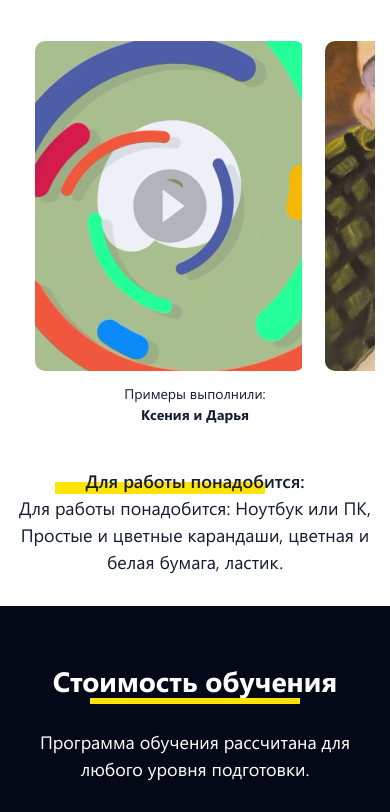
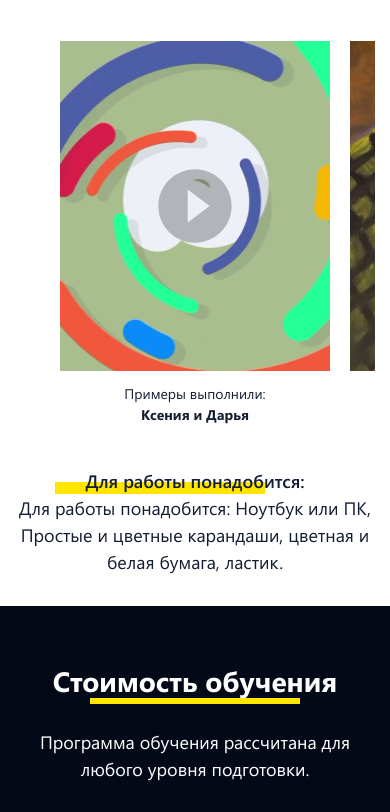
Before and after one commit to Denrubka/School, a plain HTML site: page index.html in a window 390 px wide. Shown: the part 3600-4412 px from the top of the page. Drawn offline with nearby package versions, Linux system fonts and the light colour scheme.

Commit message:
Add files via upload

```diff
--- a/css/style.css
+++ b/css/style.css
@@ -332,10 +332,14 @@ body {
 }
 .programs__slide {
     position: relative;
-    width: 270px !important;
+    /*width: 270px !important;*/
     border-radius: 10px;
-    overflow: hidden;
+    /*overflow: hidden;*/
     cursor: pointer;
+}
+.programs__slide-img {
+    width: 270px;
+    height: 330px;
 }
 .programs__slide:not(:last-child) {
     margin-right: 40px;
@@ -874,11 +878,15 @@ body {
         justify-content: flex-start;
         gap: 20px;
     }
-    .programs__slide {
-        display: flex;
-        flex-shrink: 0;
-    }
+    /*.programs__slide {*/
+    /*    display: flex;*/
+    /*    flex-shrink: 0;*/
+    /*}*/
     .programs__slide:not(:last-child) {
         margin-right: 0;
     }
+    .swiper {
+        width: 330px;
+        height: 100%;
+    }
 }
--- a/js/index.js
+++ b/js/index.js
@@ -11,8 +11,10 @@ $(document).ready(function() {
         $('.programs__slider').slick({
             infinite: false,
             arrows: false,
-            centerMode: false,
+            slidesToShow: 1,
             slidesToScroll: 1,
+            variableWidth: true,
+            centerMode: true,
         });
     }
 });
```
